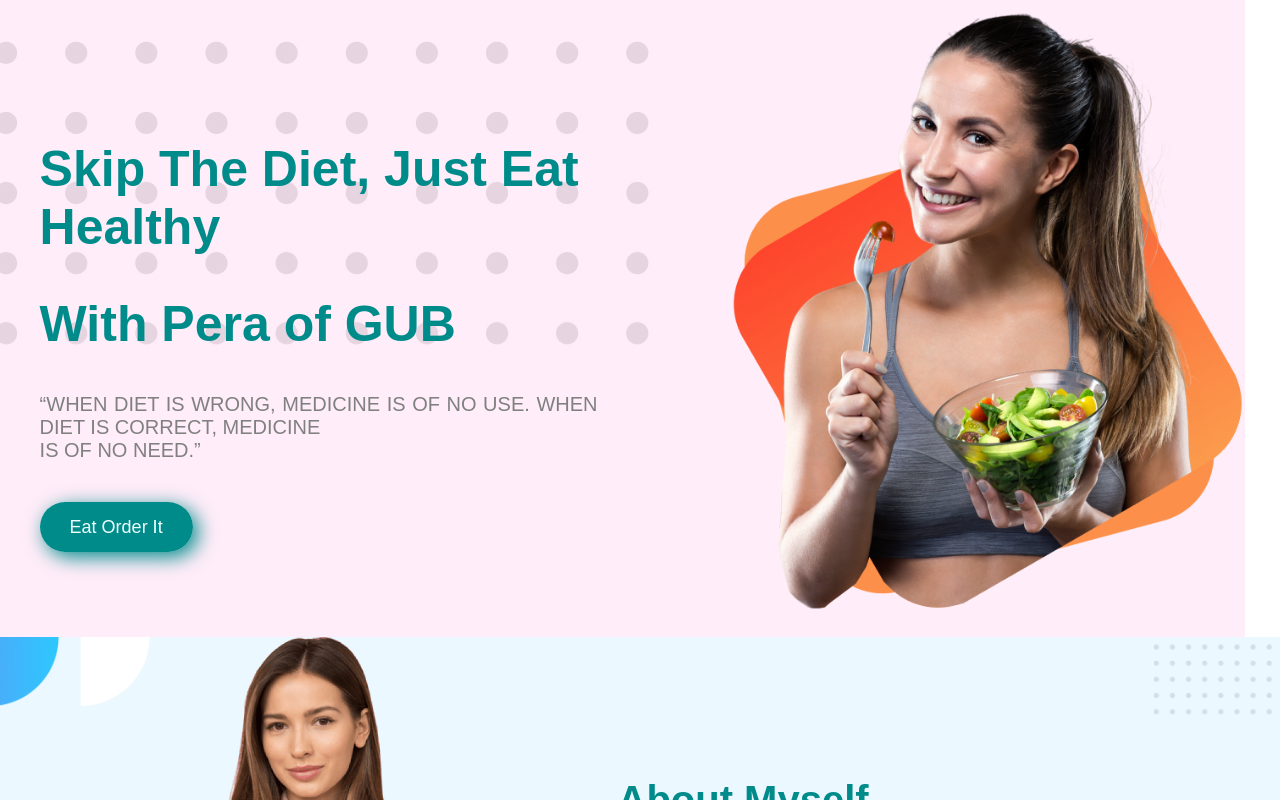
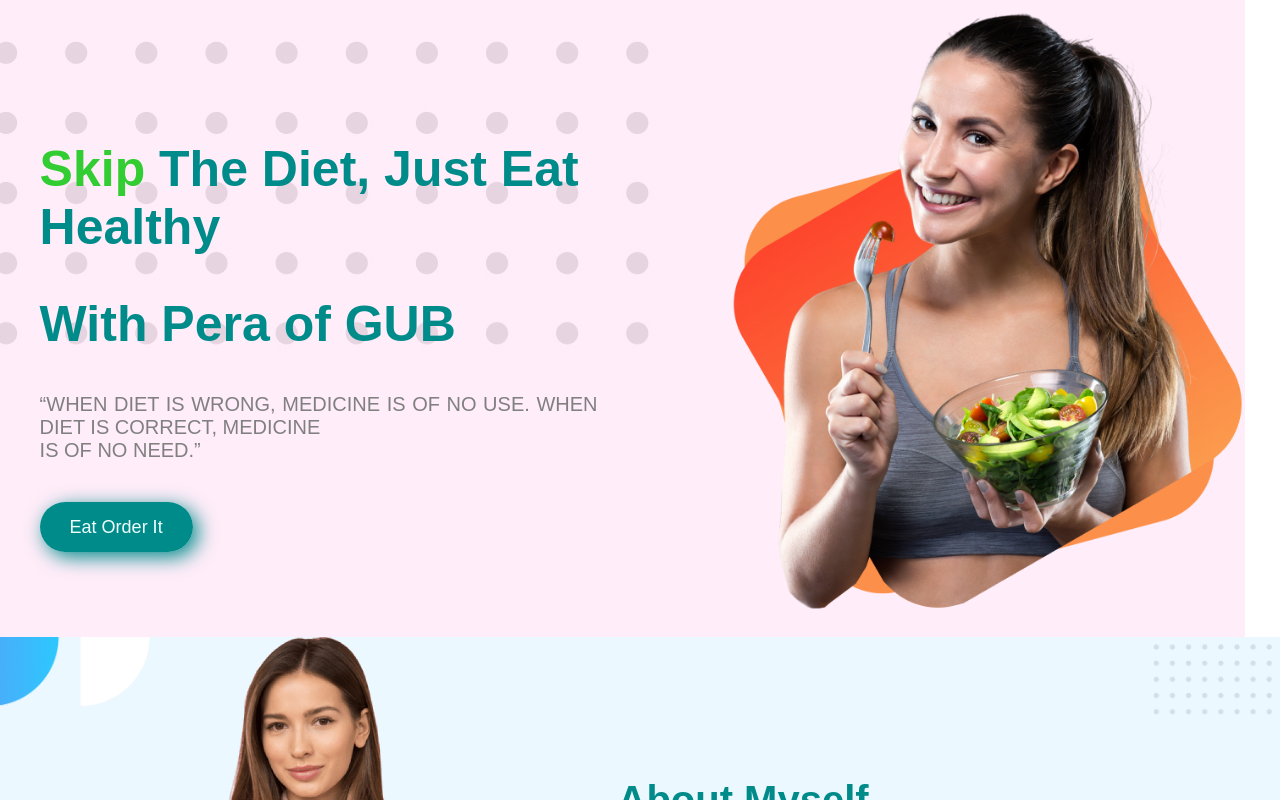
Before and after one commit to tonmoyasiquetamal/foodie-project, a plain HTML site: page index.html in a window 1280 px wide. Shown: the top 800 px of the page. Drawn offline with Linux system fonts and the light colour scheme; a web font is replaced by a local one.

Commit message:
span color changed

```diff
--- a/style.css
+++ b/style.css
@@ -34,7 +34,7 @@ body{
   }
 
   span {
-    color: darkcyan;
+    color: limegreen;
   }
 
   .half-width a {
```
